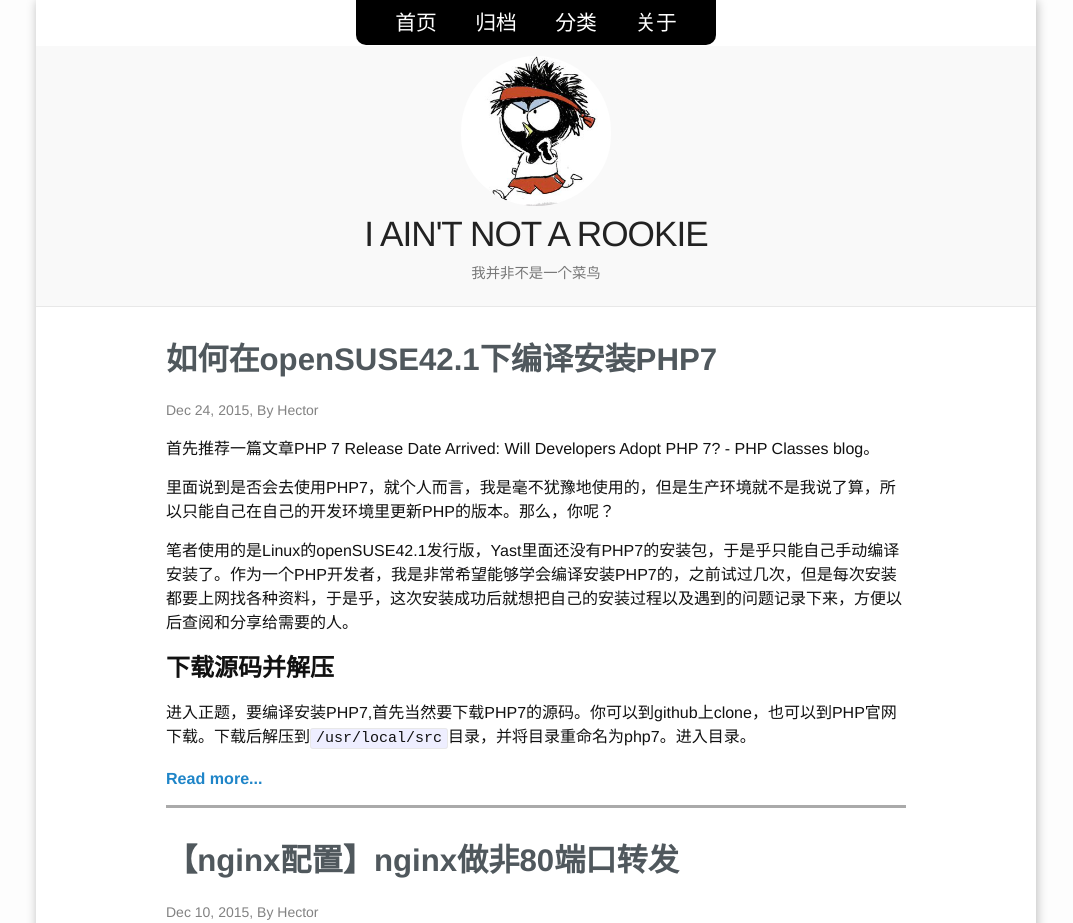
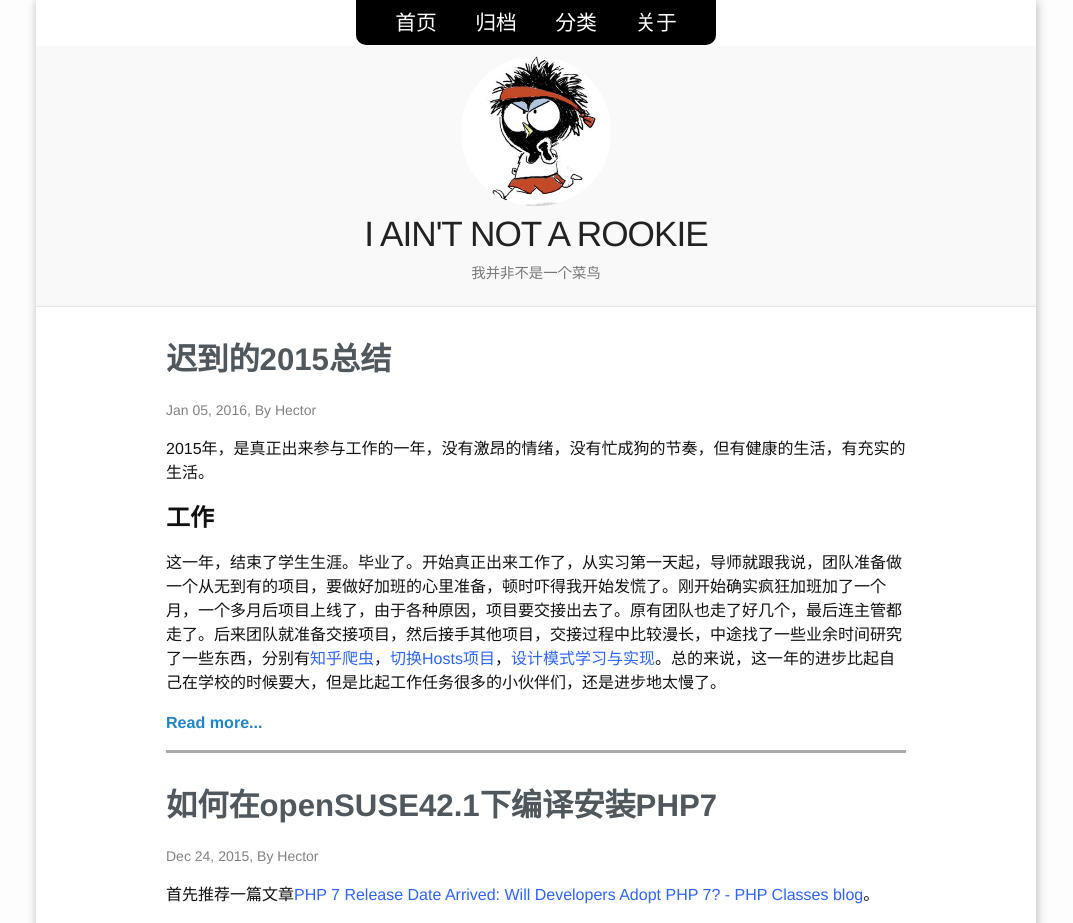
Before and after one commit to hoohack/hoohack.github.io, a Jekyll site: the page built from index.html, in a window 1280 px wide. Shown: the top 923 px of the page, without its empty margins (104-1177 px from the left). Built offline with Jekyll 4.4.1, drawn with Linux system fonts in a browser that asks for light colours; the list of posts is cut into pages by our own code; comment, search, counter and statistics services are not loaded; some of the changed text lies outside the part shown.

Commit message:
post: 2015 summary

```diff
--- /dev/null
+++ b/_posts/2015/2015-12-23-using-nwjs-dev-desktop-app.md
@@ -0,0 +1,84 @@
+---
+layout: post
+title:  "【nwjs开发】使用nw.js开发桌面应用程序"
+date:   '2015-12-23 19:00:37'
+author: Hector
+categories: javascript,nw.js
+excerpt: 'node-webkit,javascript,nw.js,开发桌面程序,nwjs开发,nwjs'
+keywords: 'node-webkit,javascript,nw.js,开发桌面程序,nwjs开发,nwjs'
+---
+
+## 需求
+最近将自己的工作环境切换成Linux(OpenSUSE)+Windows虚拟机。然而，在开发过程中经常需要切换hosts来切换开发环境，之前在Windows下使用的是SwitchHosts，然而，它的Linux版本并不是很好地兼容（我试过一次安装失败后就没有再尝试）。于是乎就想自己模仿它开发一个来玩玩。
+
+## 为什么选择nw.js
+开发这个的目标是使其能在Linux和Windows下都能兼容地运行。于是当时想到了python，然而无奈发现文档比较晦涩难懂，于是向朋友请教之下得知了node-webkit（现在已更名为nw.js）这个玩意。而且发现它的逻辑使用node-js写的，刚好可以接触一下这个很火的玩意，于是果断选择了使用nw.js来做这次的开发框架。
+
+在这里说一句，很庆幸在成长路上遇到各种良师益友为我指点迷津，跟他们一起解决问题、讨论技术以及请教他们，这样的过程很开心。有一群基友真的好重要。-.-
+
+## nw.js简介
+简单的来说，nw.js是基于Chromium和node-js的app运行环境。你可以编写HTML页面作为“前端”，然后编写JavaScript作为“后台”来运行。你也可以在DOM里面直接调用node-js的模块，也可以调用本地资源。开发它就相当于开发一个WEB应用，只不过你可以去掉URL框，这样看起来就跟桌面应用一样了。听起来好酷吧？而且最重要的是，因为使用了Chromium和Node.js的跨平台性，因此nw.js也是跨平台的。
+
+## 开发环境搭建
+nw.js开发环境的搭建可以参考[nw.js在github上的项目](https://github.com/nwjs/nw.js/)。这里就不重述了。
+
+## 开发遇到问题总结
+
+## 打包nw.js程序
+开发完毕后，就需要将应用打包。
+
+### Linux
+
+在Linux下，推荐使用一下的脚本。
+
+    #!/bin/bash
+    # 应用名称
+    name="SwitchHosts"
+    # 项目所在目录
+    dir="/home/hector/SideProject/SwitchHosts"
+
+    # nw.js的源码路径
+    linux_nw_tarfile="/home/hector/Downloads/nwjs-v0.12.3-linux-x64.tar.gz"
+
+    # 创建app.nw文件
+    cd $dir
+    zip -r app.nw ./*
+    #zip -r ${PWD##*/}.nw *
+    nw_file=${dir}/app.nw
+
+    echo "creating linux execute file..."
+    tar -xvf $linux_nw_tarfile -C ./
+    tardir=${linux_nw_tarfile%.tar*} && tardir=${tardir##*/} # rename tardir
+    mv  $tardir ${name}_linux && cd ${name}_linux
+    cat nw $nw_file > ${name} && chmod +x ${name}
+    rm -rf nw nwsnapshot credits.html
+    cd ..
+    echo "create linux app success!"
+    # remove app.nw
+    rm -f SwitchHosts.nw
+
+然后就可以运行了。
+
+### Windows
+
+在Windows下，参考了这篇文章。[用node-webkit把web应用打包成桌面应用](http://www.cnblogs.com/2050/p/3543011.html)
+
+步骤如下：
+> 将项目文件夹下面的所有文件压缩为app.zip文件
+> 将app.zip文件更名为app.nw
+> 下载Windows版本的nw.js，并解压
+> 将刚刚打包生成的app.nw文件放入到上一个步骤解压的目录
+> 打开windows的cmd，进入上一个步骤的目录，运行 copy /b nw.ext+app.nw app.exe
+> 下载安装[Enigma Virtual Box](http://enigmaprotector.com/en/aboutvb.html)
+> 在Enter Input File Name输入app.exe的路径,在Enter Output File Name那里填入要打包出来的可执行文件
+> 把运行app.exe所需的其他文件(ffmpegsumo.dll、icudt.dll、libEGL.dll、libGLESv2.dll、nw.pak)拖入的Files里面
+> 点击右下角的Process按钮，大功告成
+
+你也可以参考[用node-webkit(NW.js)创建桌面程序](http://www.cnblogs.com/soaringEveryday/p/4950088.html)制作成安装程序。
+
+## 下载使用
+本次开发的SwitchHosts软件可提供下载，各位如果感兴趣的话可以下载使用，并将更多建议和错误报告给鄙人。谢谢。
+
+[下载链接](http://pan.baidu.com/s/1sj9q8H3)
+
+## 总结
--- /dev/null
+++ b/_posts/2016/2016-01-05-late-summary-about-2015.md
@@ -0,0 +1,50 @@
+---
+layout: post
+title:  "迟到的2015总结"
+date:   '2016-01-05 09:00:00'
+author: Hector
+categories: Life
+excerpt: '2015总结'
+keywords: '2015总结'
+---
+
+2015年，是真正出来参与工作的一年，没有激昂的情绪，没有忙成狗的节奏，但有健康的生活，有充实的生活。
+
+## 工作
+这一年，结束了学生生涯。毕业了。开始真正出来工作了，从实习第一天起，导师就跟我说，团队准备做一个从无到有的项目，要做好加班的心里准备，顿时吓得我开始发慌了。刚开始确实疯狂加班加了一个月，一个多月后项目上线了，由于各种原因，项目要交接出去了。原有团队也走了好几个，最后连主管都走了。后来团队就准备交接项目，然后接手其他项目，交接过程中比较漫长，中途找了一些业余时间研究了一些东西，分别有[知乎爬虫](https://github.com/HectorHu/zhihuSpider)，[切换Hosts项目](https://github.com/HectorHu/SwitchHosts)，[设计模式学习与实现](https://github.com/HectorHu/DesignPattern)。总的来说，这一年的进步比起自己在学校的时候要大，但是比起工作任务很多的小伙伴们，还是进步地太慢了。
+
+<!--more-->
+
+### Polean
+
+在这里来一段小插曲，用一段话纪念一下前任主管。前任主管是一个很牛逼的人，从腾讯跳过来的，非计算机专业，自学成才。样子看上去很成熟，然而还不到30岁。最佩服的是他解决问题有自己的方法，他会一步一步去深入思考问题的本质，而不是急于去给某个问题下结论，不会轻易就说为什么会出现这个问题。很可惜没有与他有更多的交流。致Polean。
+
+## 学习
+参加工作后接触到的知识更加多，选择性地去学习，这一年里，学习到的新技术：
+
+> * node-webkit
+> * node-Js基础
+> * PHP多线程编程
+> * 设计模式
+> * golang基础
+> * PHP安全编程
+> * MySQL索引
+
+完成了10本技术书的读书目标，其中最有帮助的是《代码大全》。里面讲得更多的是编程思想、编程风格以及设计模式。
+
+超额完成了读书计划，一共读了35本书（原计划24本）。最喜欢的一本书是《岛上书店(英文版)》。讲述的是一个关于孤独，以及生命中的艰难时期如何将人生变得更美好辽阔的故事。
+
+## 生活
+完成了和女友去旅游的目标。去了一次四川成都，是和公司部门的人一起去的。是一次很惬意和很开心的旅程，和部门的人玩得很开心。
+
+这一年跑步更多了，跑步是因为想要健康的生活和保持每天的精力，也希望锻炼更坚强的毅力。不断地健身，可以不休息地做完腹肌撕裂者，感觉很好。现在在锻炼平板支撑，最长记录是3:30，当然，下一年要破这个记录。
+
+感情上也稳定，更多问题达到了共识，不知不觉快六年了，继续走下去。
+
+## 博客
+博客的记录比起2014多了一些，有几个月的时间没有更新，因为那段时间没有技术类的东西可以分享，其实也可以分享一些生活或者对某些问题的见解，或者翻译一下国外文章也可以。还是要坚持写博客，因为写博客可以让自己知道某个知识点是否完全掌握了，大脑里面的知道和写出来是完全不同的。如果不知道某个知识点是否完全掌握，不妨写下来，看别人看懂了多少就可以知道你掌握了多少了。
+
+## 2016
+2016年，是未知的一年，前面充满挑战和机会。希望自己踏实前进，该干嘛干嘛，完成该完成的计划，该学习学习，该工作工作，该运动运动，活在当下。
+
+![2016](http://7u2eqw.com1.z0.glb.clouddn.com/2016.png)
--- a/_sass/_layout.scss
+++ b/_sass/_layout.scss
@@ -326,6 +326,10 @@
     margin-left: 0;
     list-style: none;
 
+    p a {
+        color: #2E64FE;
+    }
+
     > li {
         margin-bottom: $spacing-unit;
         border-bottom: 3px solid #aaa;
```
